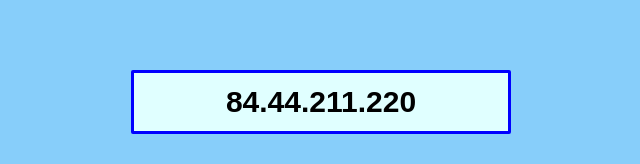
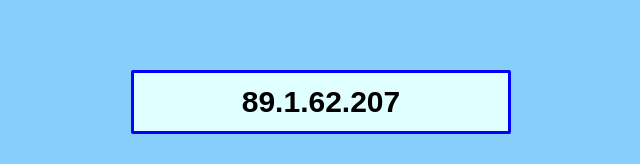
Before and after one commit to dkaang/dkaang.github.io, a plain HTML site: page index.html in a window 1280 px wide. Shown: the part 363-527 px from the top of the page, without its empty margins (319-959 px from the left). Drawn offline with Linux system fonts and the light colour scheme.

Commit message:
Update index.html

```diff
--- a/index.html
+++ b/index.html
@@ -13,7 +13,7 @@
 
 
 
-    <input id="myInp" type="text" value="84.44.211.220" readonly> <br>
+    <input id="myInp" type="text" value="89.1.62.207" readonly> <br>
 
 
 
```
